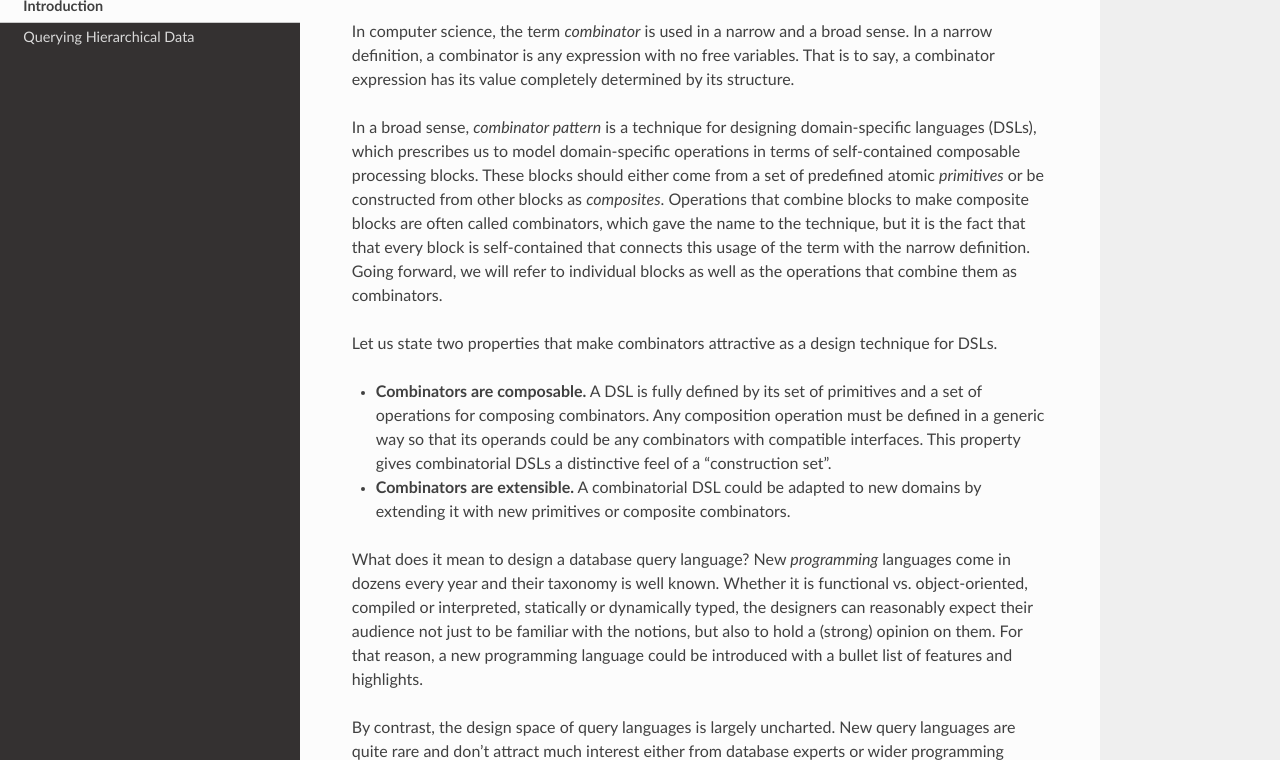
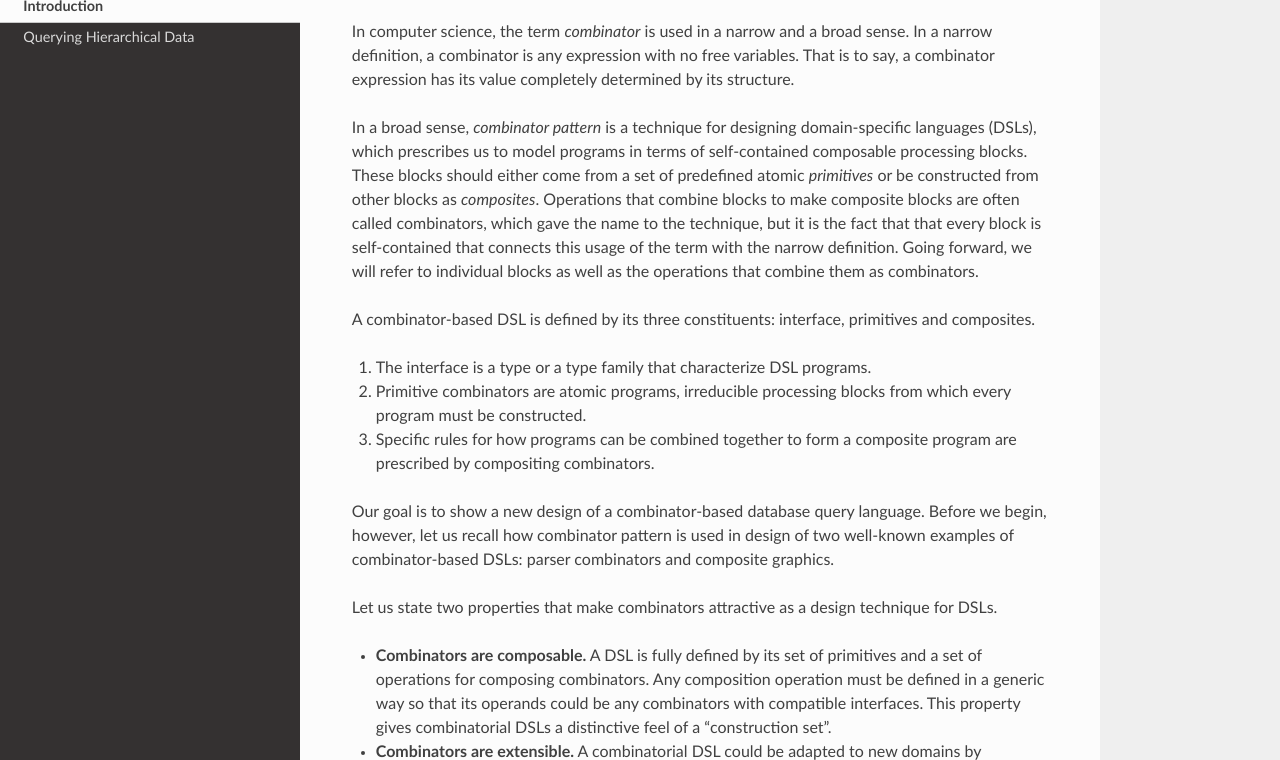
Before and after one commit to rbt-lang/rbt-proto, a Sphinx documentation site: the page built from doc/introduction.rst, in a window 1280 px wide and 900 px high, scrolled down 1364 px, cut to the strip 140-900 px from the top of the window. Built offline with Sphinx 7.4.7 and the Read the Docs theme 2.0.0, drawn with Linux system fonts in a browser that asks for light colours.

Commit message:
Introduction: two paragraphs.

```diff
--- a/doc/index.rst
+++ b/doc/index.rst
@@ -40,7 +40,7 @@ Querying with Combinators
    * *Prototype Implementation*
 
 
-Rabbit is a combinator based query language for categorical databases. It
+Rabbit is a combinator-based query language for categorical databases. It
 proposes a formal query model using query combinators and has a working
 prototype implemented in Julia. It shows how complex business inquiries can be
 incrementally translated into auditable and succinct federated queries.
--- a/doc/introduction.rst
+++ b/doc/introduction.rst
@@ -272,6 +272,8 @@ Introduction
 
    * XPath (Clark).
 
+   * Julia programming language.
+
    * Our work on YAML, HTSQL.
 
 
@@ -281,15 +283,28 @@ variables.  That is to say, a combinator expression has its value completely
 determined by its structure.
 
 In a broad sense, *combinator pattern* is a technique for designing
-domain-specific languages (DSLs), which prescribes us to model domain-specific
-operations in terms of self-contained composable processing blocks.  These
-blocks should either come from a set of predefined atomic *primitives* or be
-constructed from other blocks as *composites*.  Operations that combine blocks
-to make composite blocks are often called combinators, which gave the name to
-the technique, but it is the fact that that every block is self-contained that
-connects this usage of the term with the narrow definition.  Going forward, we
-will refer to individual blocks as well as the operations that combine them as
-combinators.
+domain-specific languages (DSLs), which prescribes us to model programs in
+terms of self-contained composable processing blocks.  These blocks should
+either come from a set of predefined atomic *primitives* or be constructed from
+other blocks as *composites*.  Operations that combine blocks to make composite
+blocks are often called combinators, which gave the name to the technique, but
+it is the fact that that every block is self-contained that connects this usage
+of the term with the narrow definition.  Going forward, we will refer to
+individual blocks as well as the operations that combine them as combinators.
+
+A combinator-based DSL is defined by its three constituents: interface,
+primitives and composites.
+
+1. The interface is a type or a type family that characterize DSL programs.
+2. Primitive combinators are atomic programs, irreducible processing blocks
+   from which every program must be constructed.
+3. Specific rules for how programs can be combined together to form a composite
+   program are prescribed by compositing combinators.
+
+Our goal is to show a new design of a combinator-based database query language.
+Before we begin, however, let us recall how combinator pattern is used in
+design of two well-known examples of combinator-based DSLs: parser combinators
+and composite graphics.
 
 Let us state two properties that make combinators attractive as a design
 technique for DSLs.
```
